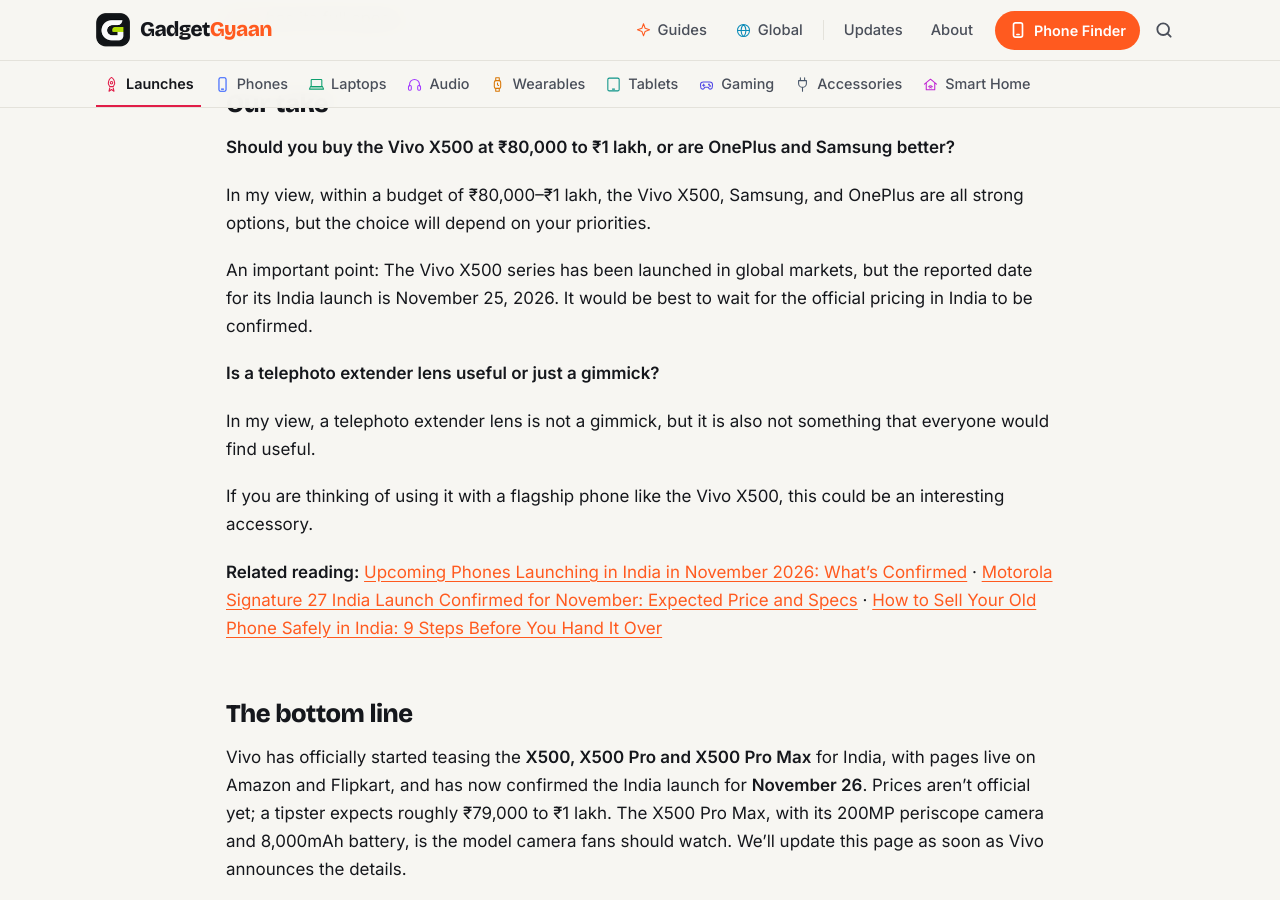
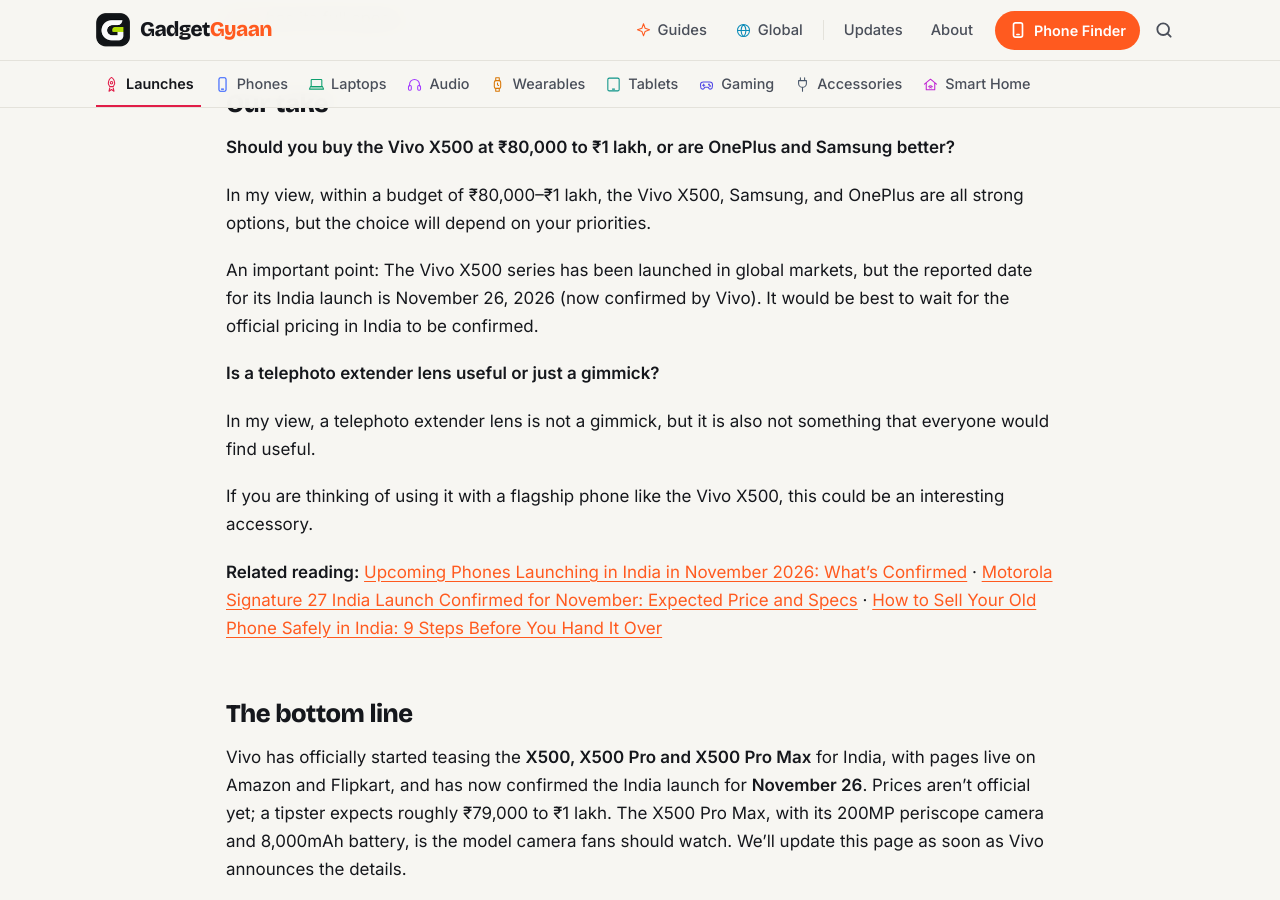
Before and after one commit to kiteksood167/kiteksood167.github.io, a Jekyll site: the page built from _posts/2026-11-07-vivo-x500-series-india-launch-confirmed-expected-price-specs.md, in a window 1280 px wide and 900 px high, scrolled down 4870 px. Built offline with Jekyll 4.4.1, drawn with Linux system fonts in a browser that asks for light colours; comment, search, counter and statistics services are not loaded.

Commit message:
Vivo X500: update launch date in Our take to confirmed November 26
Co-Authored-By: Claude Opus 5.5 <noreply@anthropic.com>
Claude-Session: https://claude.ai/code/session_019q2TsaYyUfQwBS5iqKAhGu

```diff
--- a/_posts/2026-11-07-vivo-x500-series-india-launch-confirmed-expected-price-specs.md
+++ b/_posts/2026-11-07-vivo-x500-series-india-launch-confirmed-expected-price-specs.md
@@ -108,7 +108,7 @@ The Motorola Signature 27, also confirmed for India this month, is a strong alte
 
 In my view, within a budget of ₹80,000–₹1 lakh, the Vivo X500, Samsung, and OnePlus are all strong options, but the choice will depend on your priorities.
 
-An important point: The Vivo X500 series has been launched in global markets, but the reported date for its India launch is November 25, 2026. It would be best to wait for the official pricing in India to be confirmed.
+An important point: The Vivo X500 series has been launched in global markets, but the reported date for its India launch is November 26, 2026 (now confirmed by Vivo). It would be best to wait for the official pricing in India to be confirmed.
 
 **Is a telephoto extender lens useful or just a gimmick?**
 
```
